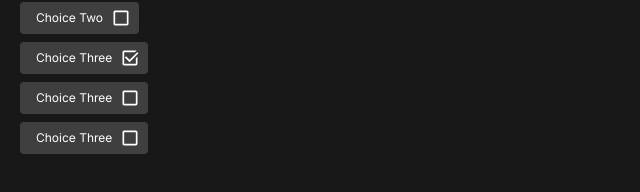
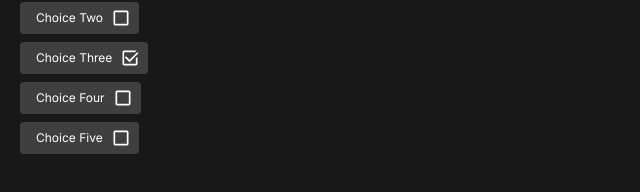
Before and after one commit to william-horn/team-maker, a Next.js app: page / in a window 1280 px wide. Shown: the part 146-338 px from the top of the page, without its empty margins (0-640 px from the left). Built offline with nearby package versions, Linux system fonts and the light colour scheme.

Commit message:
starting work on selectionReport data/tracking what buttons are selected

```diff
--- a/components/Buttons/ButtonGroup.jsx
+++ b/components/Buttons/ButtonGroup.jsx
@@ -30,6 +30,7 @@ const GroupButton = ({
     onSelectionLimitReached,
     unselectLastChoice,
     buttonIdList,
+    selectionReport,
     activeIds,
     selectionLimit,
     onSelect: group_onSelect,
@@ -64,8 +65,10 @@ const GroupButton = ({
     onUnselect(...args);
   }
 
-  const buttonClick = (_systemButtonData) => {
+  // todo:
+  // add buttonData to selectionReport object when buttons are selected/unselected
 
+  const buttonClick = () => {
     if (selectionLimit > -1 && activeIds.length >= selectionLimit && !isSelected) {
       if (unselectLastChoice) {
         activeIds.pop();
@@ -87,7 +90,7 @@ const GroupButton = ({
       fireOnUnselect(buttonData);
     }
 
-    updateActiveIds(id, buttonData.isSelected);
+    updateActiveIds(buttonData);
   }
 
   return (
@@ -126,7 +129,7 @@ const ButtonGroup = function({
   });
 
   const buttonIdList = [];
-  const formData = useRef([]);
+  const selectionReport = useRef({});
 
   const findButtonId = (buttonId) => {
     const idIndex = buttonIdList.findIndex(id => id === buttonId);
@@ -138,15 +141,17 @@ const ButtonGroup = function({
     return { found: idIndex !== -1, index: idIndex };
   }
 
-  const updateActiveIds = (buttonId, isSelected) => {
+  const updateActiveIds = (buttonData) => {
+    const { id, isSelected } = buttonData;
+
     if (isSelected) {
       _setActiveIds(prev => {
-        prev.push(buttonId);
+        prev.push(id);
         return [...prev];
       });
 
     } else {
-      const idResult = findActiveId(buttonId);
+      const idResult = findActiveId(id);
 
       _setActiveIds(prev => {
         prev.splice(idResult.index, 1);
@@ -163,6 +168,7 @@ const ButtonGroup = function({
       mode,
       selectionLimit,
       findButtonId,
+      selectionReport,
       findActiveId,
       updateActiveIds,
       activeIds,
--- a/components/ClientComponent.jsx
+++ b/components/ClientComponent.jsx
@@ -39,6 +39,7 @@ const ClientComponent = ({ children }) => {
 
     <Heading>Welcome to Raven</Heading>
     <Text className="pb-4">Before we get started, please select the following options:</Text>
+
     <ButtonGroup
     mode="select"
     defaultSelect="three"
@@ -49,11 +50,11 @@ const ClientComponent = ({ children }) => {
     onSelectionLimitReached={onSelectionLimitReached}
     groupName="group one"
     >
-      <ButtonGroup.Button id="one">Choice One</ButtonGroup.Button>
-      <ButtonGroup.Button id="two">Choice Two</ButtonGroup.Button>
-      <ButtonGroup.Button id="three">Choice Three</ButtonGroup.Button>
-      <ButtonGroup.Button id="four">Choice Three</ButtonGroup.Button>
-      <ButtonGroup.Button id="five">Choice Three</ButtonGroup.Button>
+      <ButtonGroup.Button id="one" value={1}>Choice One</ButtonGroup.Button>
+      <ButtonGroup.Button id="two" value={2}>Choice Two</ButtonGroup.Button>
+      <ButtonGroup.Button id="three" value={3}>Choice Three</ButtonGroup.Button>
+      <ButtonGroup.Button id="four" value={4}>Choice Four</ButtonGroup.Button>
+      <ButtonGroup.Button id="five" value={5}>Choice Five</ButtonGroup.Button>
     </ButtonGroup>
 
     {/* <ButtonGroup
```
